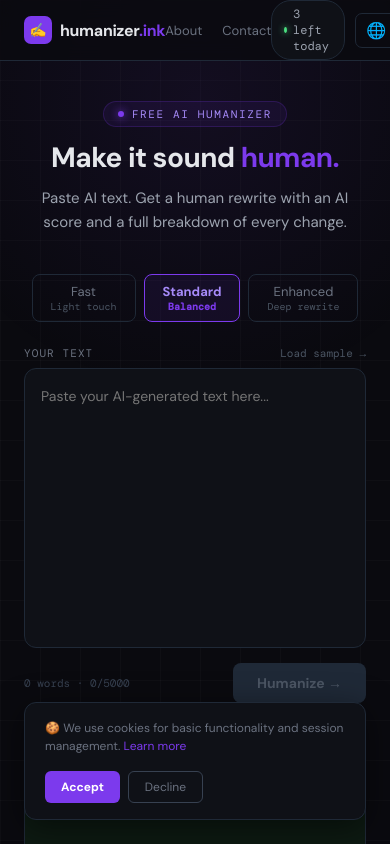
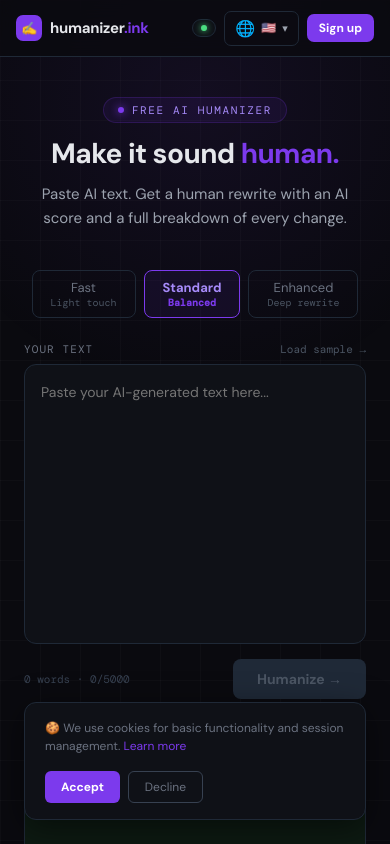
Before and after one commit to VishalGawale/HumanizeInk, a React (Vite) app: page / in a window 390 px wide. Shown: the top 844 px of the page. Built offline with nearby package versions, Linux system fonts and the light colour scheme.

Commit message:
add FAQ, mobile fixes, all page updateds

```diff
--- a/src/Layout.jsx
+++ b/src/Layout.jsx
@@ -129,56 +129,63 @@
       position: "relative", zIndex: 10,
       borderBottom: "1px solid #1f2937",
       background: "#0a0a0fcc", backdropFilter: "blur(10px)",
-      padding: "0 24px",
+      padding: "0 16px",
     }}>
       <style>{`
         .nav-link { color: #6b7280; text-decoration: none; font-size: 13px; transition: color 0.2s; }
         .nav-link:hover { color: #a78bfa; }
         .nav-link.active { color: #a78bfa; }
+        @media (max-width: 600px) {
+          .nav-page-links { display: none !important; }
+          .nav-auth-buttons { display: none !important; }
+          .nav-badge-text { display: none !important; }
+          .nav-badge { padding: 5px 8px !important; }
+        }
       `}</style>
-      <div style={{ maxWidth: "1100px", margin: "0 auto", display: "flex", alignItems: "center", justifyContent: "space-between", height: "60px" }}>
+      <div style={{ maxWidth: "1100px", margin: "0 auto", display: "flex", alignItems: "center", justifyContent: "space-between", height: "56px", gap: "8px" }}>
 
         {/* Logo */}
-        <Link to="/" style={{ display: "flex", alignItems: "center", gap: "8px", textDecoration: "none" }}>
-          <div style={{ width: "28px", height: "28px", borderRadius: "7px", background: "#7c3aed", display: "flex", alignItems: "center", justifyContent: "center", fontSize: "14px" }}>✍</div>
-          <span style={{ fontSize: "16px", fontWeight: "700", letterSpacing: "-0.02em", color: "#e5e7eb" }}>humanizer<span style={{ color: "#7c3aed" }}>.ink</span></span>
+        <Link to="/" style={{ display: "flex", alignItems: "center", gap: "8px", textDecoration: "none", flexShrink: 0 }}>
+          <div style={{ width: "26px", height: "26px", borderRadius: "7px", background: "#7c3aed", display: "flex", alignItems: "center", justifyContent: "center", fontSize: "13px" }}>✍</div>
+          <span style={{ fontSize: "15px", fontWeight: "700", letterSpacing: "-0.02em", color: "#e5e7eb" }}>humanizer<span style={{ color: "#7c3aed" }}>.ink</span></span>
         </Link>
 
-        {/* Nav links */}
-        <div style={{ display: "flex", alignItems: "center", gap: "20px" }}>
+        {/* Nav links — hidden on mobile */}
+        <div className="nav-page-links" style={{ display: "flex", alignItems: "center", gap: "20px" }}>
           <Link to="/about" className={`nav-link ${location.pathname === "/about" ? "active" : ""}`}>About</Link>
           <Link to="/contact" className={`nav-link ${location.pathname === "/contact" ? "active" : ""}`}>Contact</Link>
         </div>
 
         {/* Right side */}
-        <div style={{ display: "flex", alignItems: "center", gap: "10px" }}>
-          {/* Usage badge */}
-          <div style={{
+        <div style={{ display: "flex", alignItems: "center", gap: "8px", flexShrink: 0 }}>
+
+          {/* Usage badge — dot only on mobile */}
+          <div className="nav-badge" style={{
             display: "flex", alignItems: "center", gap: "6px",
             background: isLow ? "#1f0a0a" : "#0f1117",
             border: `1px solid ${isLow ? "#7f1d1d" : "#1f2937"}`,
-            borderRadius: "20px", padding: "5px 12px",
-            fontSize: "12px", fontFamily: "'DM Mono', monospace",
+            borderRadius: "20px", padding: "5px 10px",
+            fontSize: "11px", fontFamily: "'DM Mono', monospace",
           }}>
-            <div style={{ width: "6px", height: "6px", borderRadius: "50%", background: isLow ? "#f87171" : "#4ade80", boxShadow: isLow ? "0 0 6px #f87171" : "0 0 6px #4ade80" }} />
-            <span style={{ color: isLow ? "#fca5a5" : "#9ca3af" }}>
-              {remaining <= 0 ? "No uses left" : `${remaining} left today`}
+            <div style={{ width: "6px", height: "6px", borderRadius: "50%", background: isLow ? "#f87171" : "#4ade80", boxShadow: isLow ? "0 0 6px #f87171" : "0 0 6px #4ade80", flexShrink: 0 }} />
+            <span className="nav-badge-text" style={{ color: isLow ? "#fca5a5" : "#9ca3af", whiteSpace: "nowrap" }}>
+              {remaining <= 0 ? "No uses left" : `${remaining} left`}
             </span>
           </div>
 
           <LanguageSelector lang={lang} setLang={setLang} />
 
           {user ? (
-            <div style={{ display: "flex", alignItems: "center", gap: "8px" }}>
-              <span style={{ fontSize: "12px", color: "#6b7280", fontFamily: "'DM Mono', monospace" }}>{user.email?.split("@")[0]}</span>
-              <button onClick={async () => await supabase.auth.signOut()} style={{ background: "transparent", border: "1px solid #374151", borderRadius: "7px", padding: "6px 12px", color: "#6b7280", fontSize: "12px", cursor: "pointer", fontFamily: "'DM Sans', system-ui" }}>
-                Sign out
+            <div style={{ display: "flex", alignItems: "center", gap: "6px" }}>
+              <span style={{ fontSize: "11px", color: "#6b7280", fontFamily: "'DM Mono', monospace", maxWidth: "80px", overflow: "hidden", textOverflow: "ellipsis", whiteSpace: "nowrap" }}>{user.email?.split("@")[0]}</span>
+              <button onClick={async () => await supabase.auth.signOut()} style={{ background: "transparent", border: "1px solid #374151", borderRadius: "7px", padding: "5px 10px", color: "#6b7280", fontSize: "11px", cursor: "pointer", fontFamily: "'DM Sans', system-ui", whiteSpace: "nowrap" }}>
+                Out
               </button>
             </div>
           ) : (
             <>
-              <button onClick={onSignIn} style={{ background: "transparent", border: "1px solid #374151", borderRadius: "7px", padding: "7px 14px", color: "#9ca3af", fontSize: "13px", cursor: "pointer", fontFamily: "'DM Sans', system-ui" }}>Sign in</button>
-              <button onClick={onSignUp} style={{ background: "#7c3aed", border: "none", borderRadius: "7px", padding: "7px 14px", color: "#fff", fontSize: "13px", fontWeight: "600", cursor: "pointer", fontFamily: "'DM Sans', system-ui" }}>Sign up free</button>
+              <button className="nav-auth-buttons" onClick={onSignIn} style={{ background: "transparent", border: "1px solid #374151", borderRadius: "7px", padding: "6px 12px", color: "#9ca3af", fontSize: "12px", cursor: "pointer", fontFamily: "'DM Sans', system-ui", whiteSpace: "nowrap" }}>Sign in</button>
+              <button onClick={onSignUp} style={{ background: "#7c3aed", border: "none", borderRadius: "7px", padding: "6px 12px", color: "#fff", fontSize: "12px", fontWeight: "600", cursor: "pointer", fontFamily: "'DM Sans', system-ui", whiteSpace: "nowrap" }}>Sign up</button>
             </>
           )}
         </div>
```
